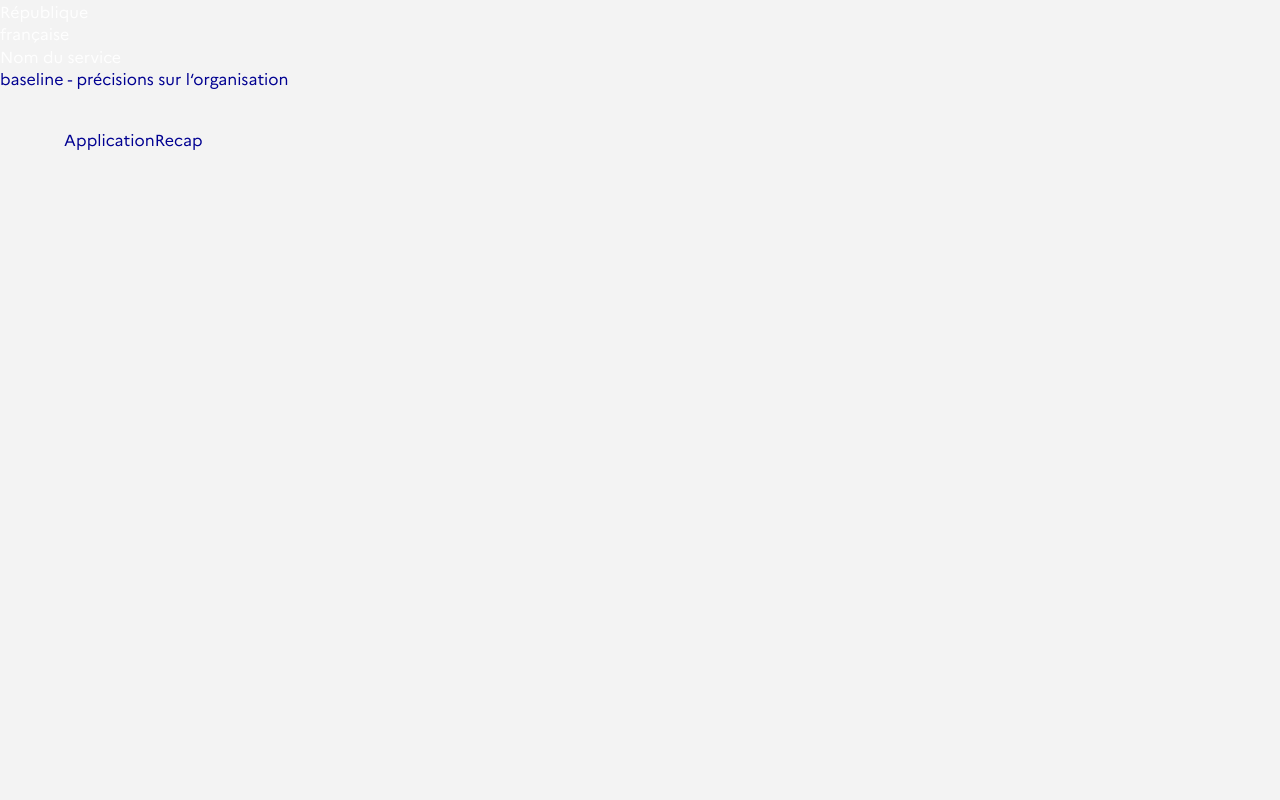
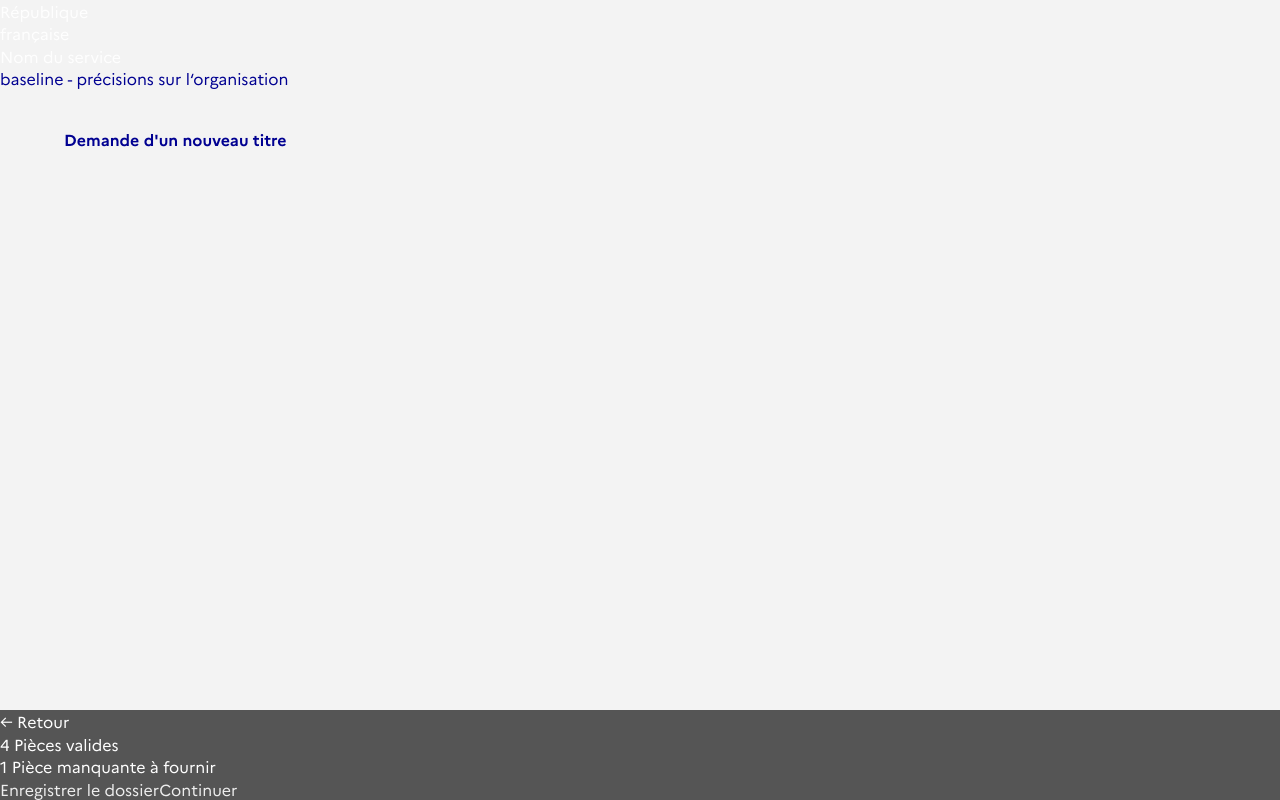
Before and after one commit to MTES-MCT/capqualif, a React (Create React App) app in the folder frontend/: page /new-title-application/recap in a window 1280 px wide. Built offline with nearby package versions, Linux system fonts and the light colour scheme.

Commit message:
add recap page + sectionFooter component

```diff
--- a/frontend/src/app/App.scss
+++ b/frontend/src/app/App.scss
@@ -1,4 +1,6 @@
-html, body, * {
+html,
+body,
+* {
   margin: 0;
   padding: 0;
 }
@@ -7,7 +9,9 @@ body {
   background-color: rgb(243, 243, 243);
 }
 
-a, a:active, a:visited {
+a,
+a:active,
+a:visited {
   color: #ffffffe5;
   text-decoration: none;
 }
@@ -16,6 +20,13 @@ section {
   padding: 1.8em 4em;
 }
 
+button {
+  background-color: transparent;
+  border: none;
+  cursor: pointer;
+  outline: none;
+}
+
 .card {
   background-color: #ffffff;
   padding: 2em;
--- /dev/null
+++ b/frontend/src/components/elements/section/section-footer/SectionFooter.js
@@ -0,0 +1,23 @@
+import React from 'react';
+import { Link, useHistory } from 'react-router-dom';
+
+import './SectionFooter.scss';
+
+const SectionFooter = ({ nextPage, possibleActions }) => {
+  let history = useHistory();
+
+  return (
+    <div id="section-footer">
+      <button onClick={history.goBack}>&larr;&nbsp;Retour</button>
+      <ul>
+        <li>4 Pièces valides</li>
+        <li>1 Pièce manquante à fournir</li>
+      </ul>
+      {possibleActions.map((action) => (
+        <Link to={action.nextPageLink}>{action.label}</Link>
+      ))}
+    </div>
+  );
+};
+
+export default SectionFooter;
--- /dev/null
+++ b/frontend/src/components/elements/section/section-footer/SectionFooter.scss
@@ -0,0 +1,12 @@
+#section-footer {
+  background-color: #555555;
+  color: #ffffff;
+  position: fixed;
+  left: 0;
+  bottom: 0;
+  width: 100%;
+}
+
+#section-footer button {
+  color: #ffffff;
+}
--- a/frontend/src/components/layout/new-title-application/application-recap/ApplicationRecap.js
+++ b/frontend/src/components/layout/new-title-application/application-recap/ApplicationRecap.js
@@ -1,11 +1,34 @@
 import React from 'react';
+import { useSelector } from 'react-redux';
+
+import './ApplicationRecap.scss';
+
+import SectionHead from '../../../elements/section/section-head/SectionHead';
+import SectionFooter from '../../../elements/section/section-footer/SectionFooter';
 
 const ApplicationRecap = () => {
-    return (
-        <div>
-            ApplicationRecap
-        </div>
-    );
+  const currentTitle = useSelector((state) => state.titles.currentTitle);
+
+  const possibleActions = [
+    {
+      label: 'Enregistrer le dossier',
+      nextPageLink: '',
+    },
+    {
+      label: 'Continuer',
+      nextPageLink: '',
+    },
+  ];
+
+  return (
+    <div>
+      <SectionHead
+        title={currentTitle.titleName}
+        subtitle="Demande d'un nouveau titre"
+      />
+      <SectionFooter possibleActions={possibleActions} />
+    </div>
+  );
 };
 
 export default ApplicationRecap;
--- a/frontend/src/components/layout/new-title-application/title-details/TitleDetails.js
+++ b/frontend/src/components/layout/new-title-application/title-details/TitleDetails.js
@@ -5,7 +5,8 @@ import { getTitle } from '../../../../features/titlesCatalog/titlesSlice';
 
 import './TitleDetails.scss';
 
-import SectionHead from '../../../elements/section-head/SectionHead';
+import SectionHead from '../../../elements/section/section-head/SectionHead';
+import SectionFooter from '../../../elements/section/section-footer/SectionFooter';
 
 const TitleDetails = () => {
   const dispatch = useDispatch();
@@ -14,6 +15,13 @@ const TitleDetails = () => {
   useEffect(() => {
     dispatch(getTitle('1'));
   }, []);
+
+  const possibleActions = [
+    {
+      label: 'Continuer',
+      nextPageLink: '/new-title-application/recap',
+    },
+  ];
 
   return (
     <div id="title-details">
@@ -30,33 +38,7 @@ const TitleDetails = () => {
         occaecat cupidatat non proident, sunt in culpa qui officia deserunt
         mollit anim id est laborum.
       </div>
-
-      {/* <h2>Brevet de Matelot Pont</h2> */}
-      {/* <h2>Brevet de { currentTitle.titleName }</h2> */}
-      {/* <div id="title" className="card">
-                <div id="prerogatives" className="paragraph">
-                    <p>Ce titre permet d'exercer les fonctions :</p>ls
-                    <ul>
-                        <li>Appui pont</li>
-                        <li>Confection de banana split</li> */}
-      {/* { currentTitle.prerogatives.map(prerogative => (
-                            <li>{prerogative}</li>
-                        ))
-                        } */}
-      {/* </ul>
-                </div>
-                <div id="criteria">
-                    <p>Pour l'obtenir, vous devez remplir les conditions suivantes :</p>
-                    <ul>
-                        <li>CFBS</li>
-                        <li>Aptitude médicale</li> */}
-      {/* { currentTitle.criteria.map(prerogative => (
-                            <li>{prerogative}</li>
-                        ))
-                        } */}
-      {/* </ul>
-                </div>
-            </div> */}
+      <SectionFooter possibleActions={possibleActions} />
     </div>
   );
 };
```
Also changed, not shown: frontend/src/components/elements/section/section-head/SectionHead.js (renamed from frontend/src/components/elements/section-head/SectionHead.js). Lines whose indentation alone changed are shown as unchanged.
